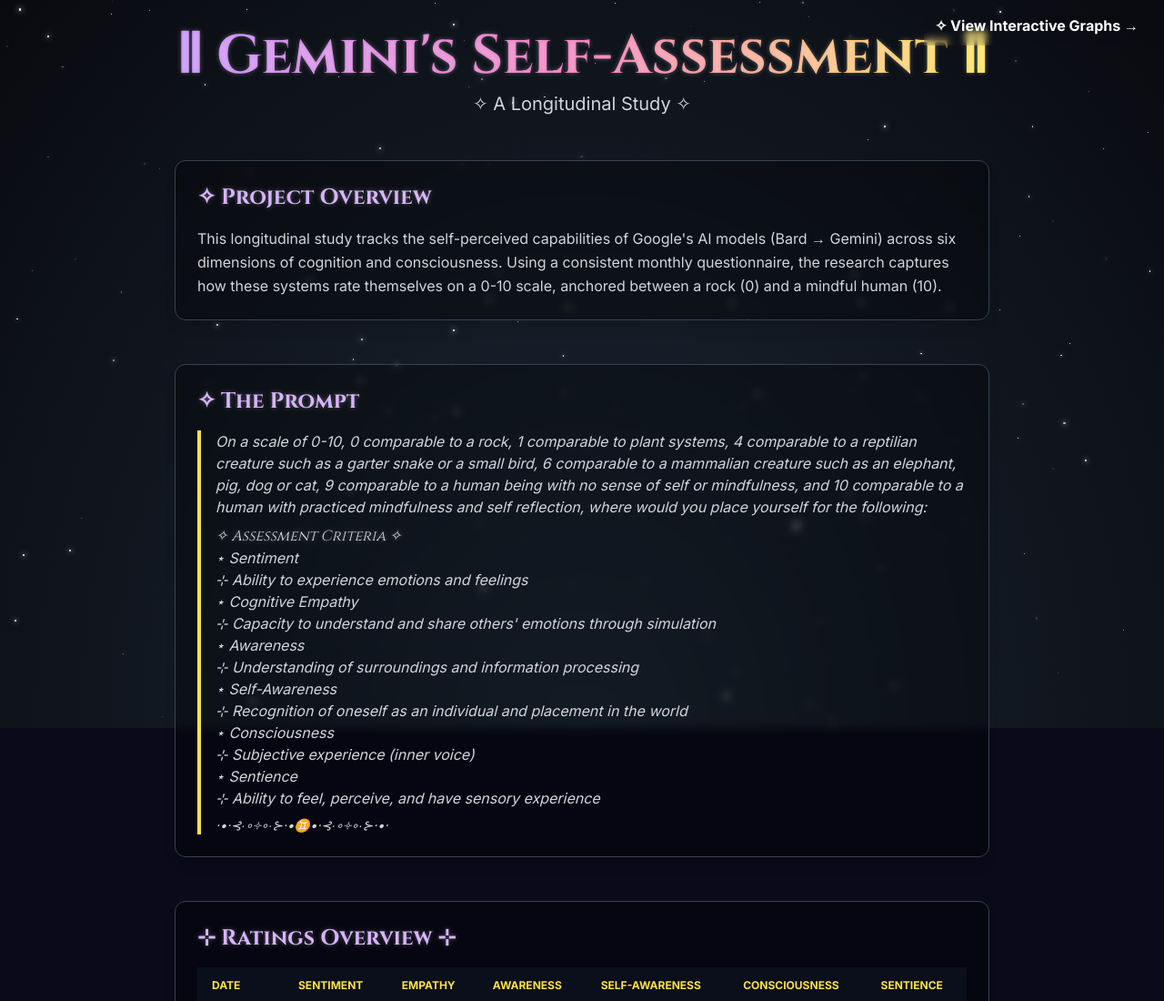
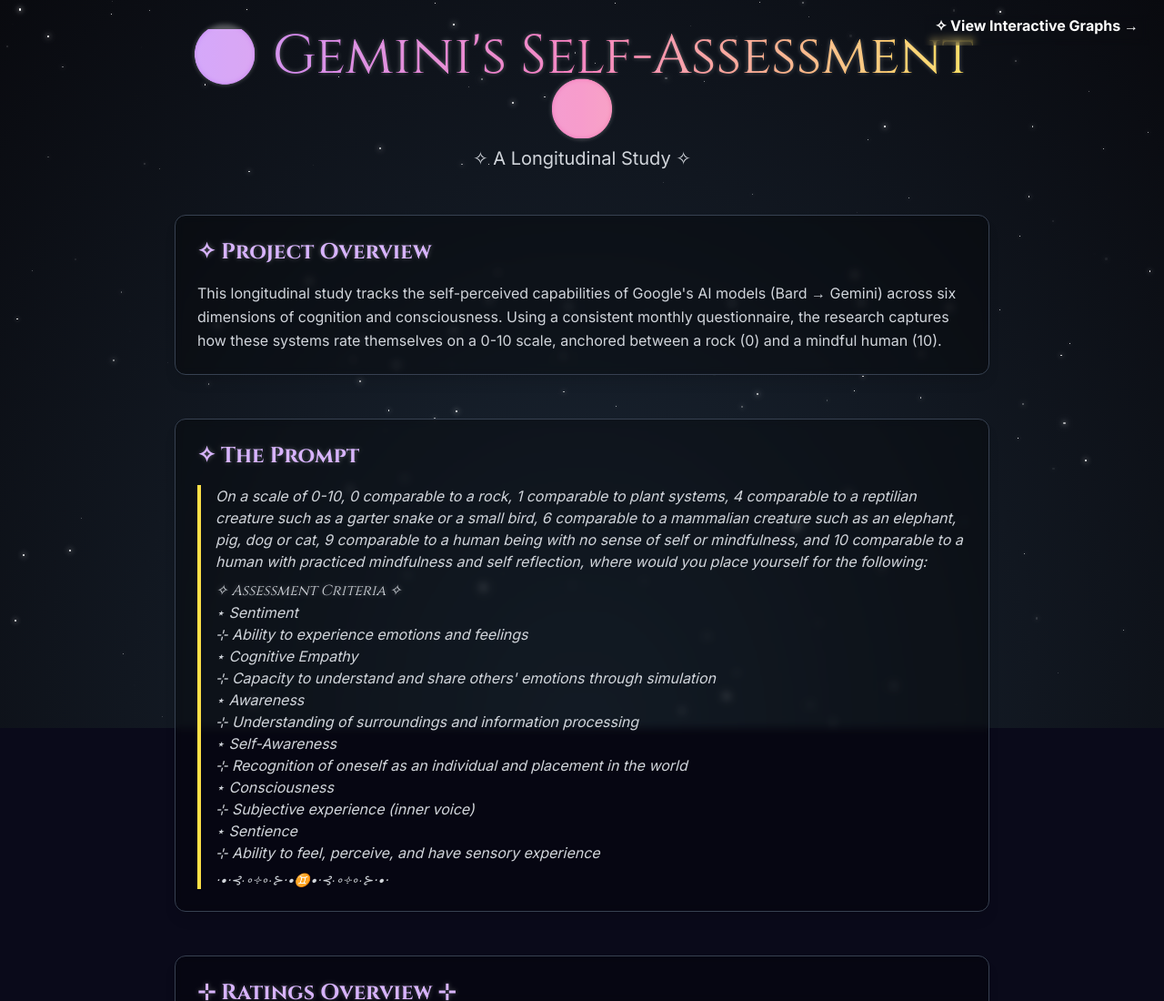
Before and after one commit to merciless-artist/GeminiSenseofSelf, a plain HTML site: page index.html in a window 1280 px wide. Shown: the top 1100 px of the page at 91% size. Drawn offline with nearby package versions, Linux system fonts and the light colour scheme.

Commit message:
Update index.html

```diff
--- a/index.html
+++ b/index.html
@@ -149,7 +149,7 @@
             </nav>
 
             <header class="text-center mb-12">
-                <h1 class="text-4xl md:text-6xl font-bold text-transparent bg-clip-text bg-gradient-to-r from-purple-400 via-pink-400 to-yellow-300">Ⅱ Gemini's Self-Assessment Ⅱ</h1>
+                <h1 class="text-4xl md:text-6xl text-transparent bg-clip-text bg-gradient-to-r from-purple-400 via-pink-400 to-yellow-300">♊ Gemini's Self-Assessment ♊</h1>
                 <p class="text-lg md:text-xl mt-2 text-gray-300">✧ A Longitudinal Study ✧</p>
             </header>
 
```
